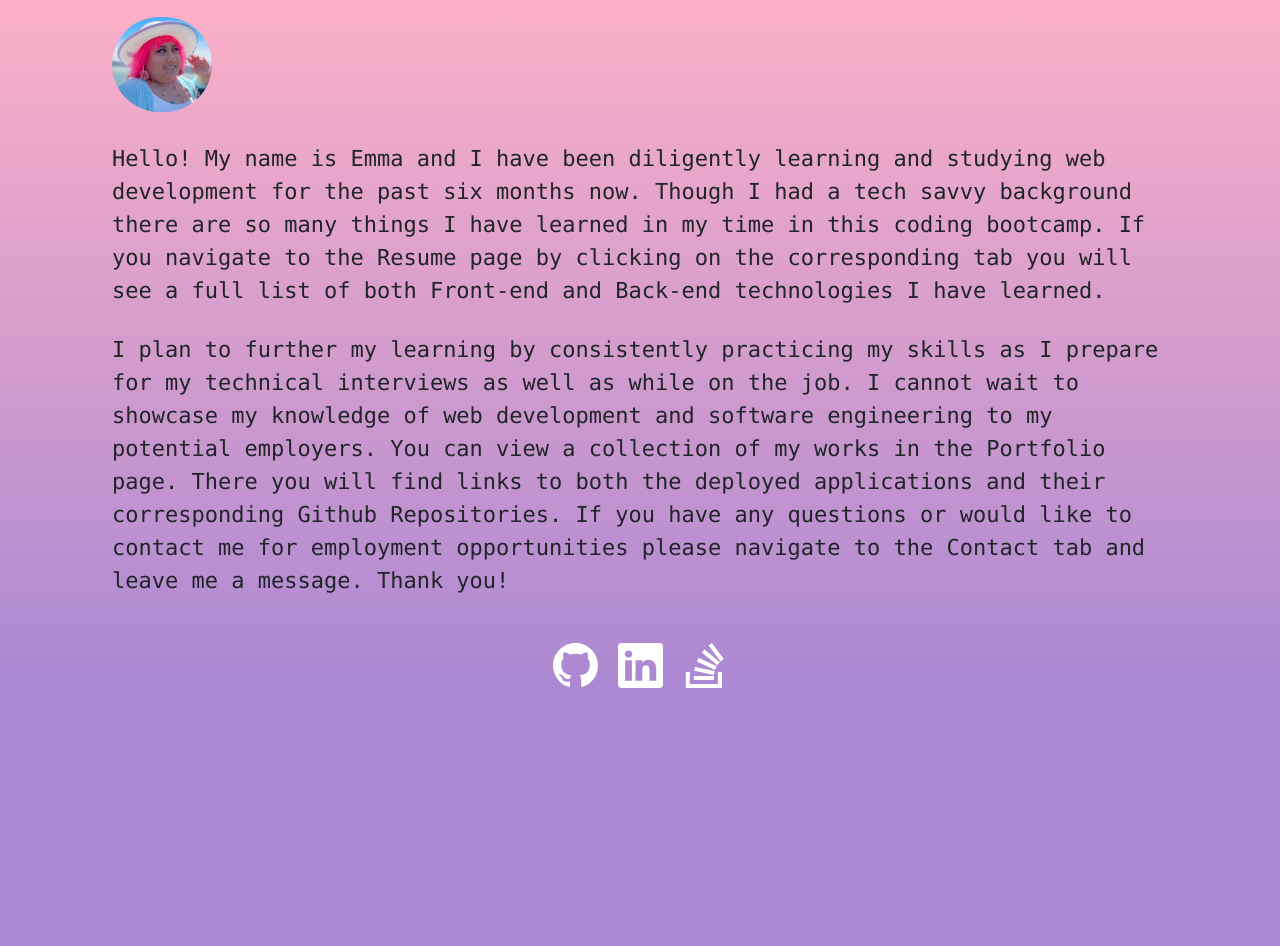
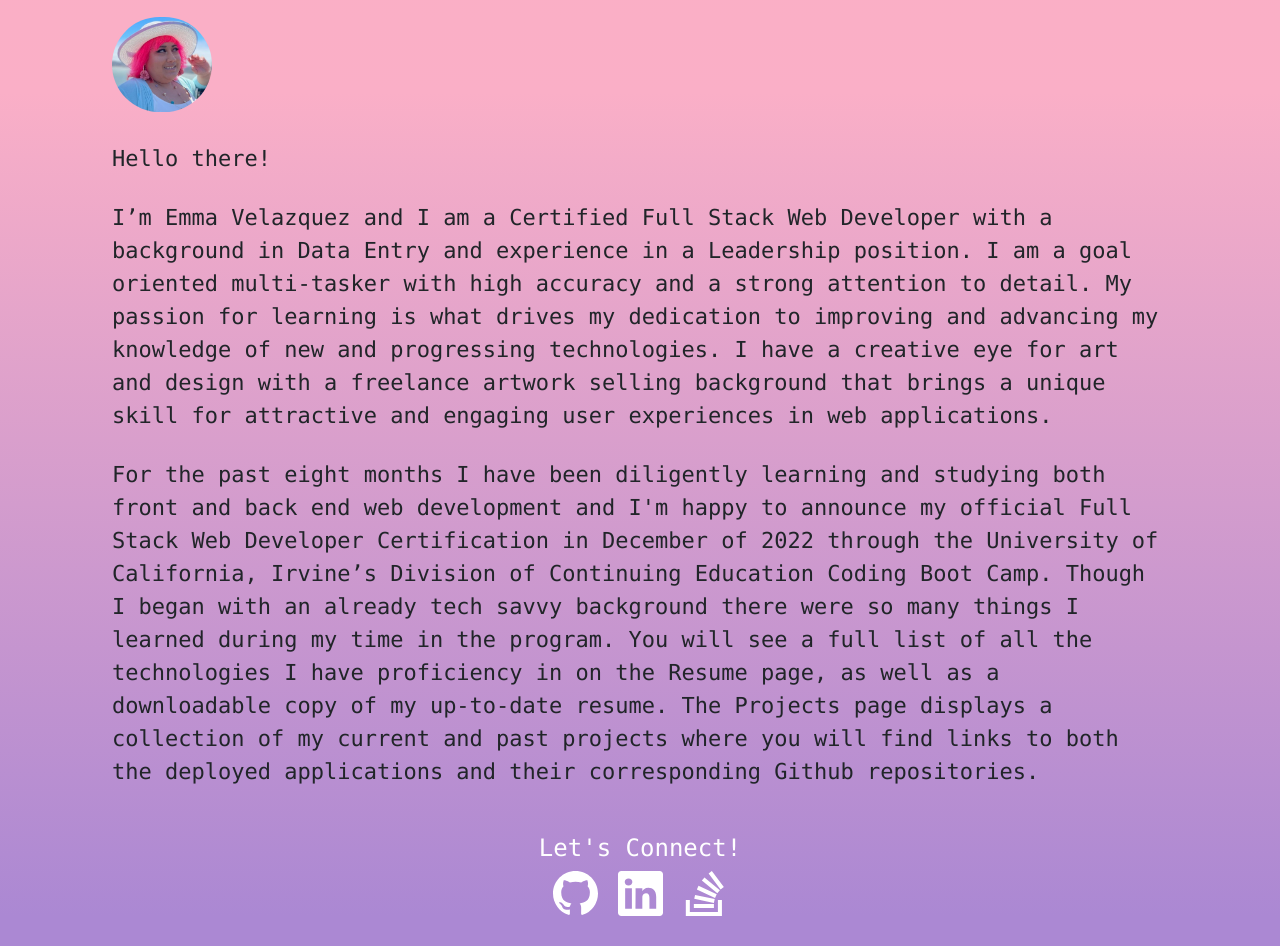
Before and after one commit to EmmaSiren/react-portfolio, a React (Create React App) app: page / in a window 1280 px wide. Shown: the part 320-1266 px from the top of the page. Before the commit the page ends 1038 px from the top, so only its background shows below. Built offline with nearby package versions, Linux system fonts and the light colour scheme.

Commit message:
Updating about me and resume.

```diff
--- a/public/index.html
+++ b/public/index.html
@@ -24,7 +24,7 @@
       work correctly both with client-side routing and a non-root public URL.
       Learn how to configure a non-root public URL by running `npm run build`.
     -->
-    <title>React App</title>
+    <title>Emma Velazquez</title>
   </head>
   <body>
     <noscript>You need to enable JavaScript to run this app.</noscript>
--- a/src/components/NavTabs.js
+++ b/src/components/NavTabs.js
@@ -18,7 +18,7 @@ export default function NavTabs({ currentPage, handlePageChange }) {
         onClick={() => handlePageChange('Portfolio')}
         className={currentPage === 'Portfolio' ? 'nav-link active' : 'nav-link'}
         >
-          Portfolio
+          Projects
         </a>
       </li>
       <li className="nav-item">
--- a/src/components/PortfolioContainer.js
+++ b/src/components/PortfolioContainer.js
@@ -38,6 +38,7 @@ export default function PortfolioContainer() {
         {renderPage()}
       </section>
       <footer className="text-center">
+        <h4 className="footerIcons">Let's Connect!</h4>
         <a href="https://github.com/EmmaSiren" className="footerIcons">
           <svg xmlns="http://www.w3.org/2000/svg" width="45" height="45" fill="currentColor" className="bi bi-github" viewBox="0 0 16 16">
             <path d="M8 0C3.58 0 0 3.58 0 8c0 3.54 2.29 6.53 5.47 7.59.4.07.55-.17.55-.38 0-.19-.01-.82-.01-1.49-2.01.37-2.53-.49-2.69-.94-.09-.23-.48-.94-.82-1.13-.28-.15-.68-.52-.01-.53.63-.01 1.08.58 1.23.82.72 1.21 1.87.87 2.33.66.07-.52.28-.87.51-1.07-1.78-.2-3.64-.89-3.64-3.95 0-.87.31-1.59.82-2.15-.08-.2-.36-1.02.08-2.12 0 0 .67-.21 2.2.82.64-.18 1.32-.27 2-.27.68 0 1.36.09 2 .27 1.53-1.04 2.2-.82 2.2-.82.44 1.1.16 1.92.08 2.12.51.56.82 1.27.82 2.15 0 3.07-1.87 3.75-3.65 3.95.29.25.54.73.54 1.48 0 1.07-.01 1.93-.01 2.2 0 .21.15.46.55.38A8.012 8.012 0 0 0 16 8c0-4.42-3.58-8-8-8z"/>
--- a/src/components/pages/AboutMe.js
+++ b/src/components/pages/AboutMe.js
@@ -7,22 +7,28 @@ export default function AboutMe() {
       <h1 className="title">About Me</h1>
       <img id="meImage" alt="" src={image}></img>
       <div id="aboutMe">
-        <p>Hello! My name is Emma and I have been diligently learning
-          and studying web development for the past six months now.
-          Though I had a tech savvy background there are so many things
-          I have learned in my time in this coding bootcamp. If you navigate
-          to the Resume page by clicking on the corresponding tab you will
-          see a full list of both Front-end and Back-end technologies I have learned.
+        <p>
+          Hello there!
         </p>
         <p>
-          I plan to further my learning by consistently practicing my skills as I
-          prepare for my technical interviews as well as while on the job. I cannot
-          wait to showcase my knowledge of web development and software engineering
-          to my potential employers. You can view a collection of my works in the
-          Portfolio page. There you will find links to both the deployed applications
-          and their corresponding Github Repositories. If you have any questions or
-          would like to contact me for employment opportunities please navigate to the
-          Contact tab and leave me a message. Thank you!
+          I’m Emma Velazquez and I am a Certified Full Stack Web Developer with a background
+          in Data Entry and experience in a Leadership position. I am a goal oriented
+          multi-tasker with high accuracy and a strong attention to detail. My passion
+          for learning is what drives my dedication to improving and advancing my knowledge
+          of new and progressing technologies. I have a creative eye for art and design with
+          a freelance artwork selling background that brings a unique skill for attractive
+          and engaging user experiences in web applications.
+        </p>
+        <p>
+        For the past eight months I have been diligently learning and studying both front
+        and back end web development and I'm happy to announce my official Full Stack Web
+        Developer Certification in December of 2022 through the University of California,
+        Irvine’s Division of Continuing Education Coding Boot Camp. Though I began with an
+        already tech savvy background there were so many things I learned during my time in
+        the program. You will see a full list of all the technologies I have proficiency in
+        on the Resume page, as well as a downloadable copy of my up-to-date resume. The
+        Projects page displays a collection of my current and past projects where you will
+        find links to both the deployed applications and their corresponding Github repositories.
         </p>
       </div>
     </div>
--- a/src/components/pages/Portfolio.js
+++ b/src/components/pages/Portfolio.js
@@ -4,7 +4,7 @@ import './portfolio.css';
 export default function Portfolio({projects}) {
   return(
     <div className="container">
-      <h1 className="title">Portfolio</h1>
+      <h1 className="title">Projects</h1>
       <div className="project-group row">
         {projects.map(project => (
           <div className="project-group-item project col" key={project.id}>
--- a/src/components/pages/Resume.js
+++ b/src/components/pages/Resume.js
@@ -1,12 +1,12 @@
 import React from 'react';
-import resume from '../images/resumeSample.pdf';
+import resume from '../images/Velazquez, Emma - Resume.pdf';
 
 export default function Resume() {
   return (
     <div>
       <h1 className="title">Resume</h1>
       <p>
-        Download my <a href={resume} download="resumeSample.pdf">resume</a>
+        Download my <a href={resume} download="Velazquez, Emma - Resume.pdf">resume</a>
       </p>
       <h2>Front-end Proficiences</h2>
         <ul>
--- a/src/components/portfolioContainer.css
+++ b/src/components/portfolioContainer.css
@@ -29,7 +29,7 @@ header {
   text-shadow: 3px 4px 0 #ff79a4;
 }
 
-a.nav-link {
+a.nav-link, h4.footerIcons {
   color: white;
 }
 
```
Also changed, not shown: 2 other files (tests, documents, lock files or other folders).
